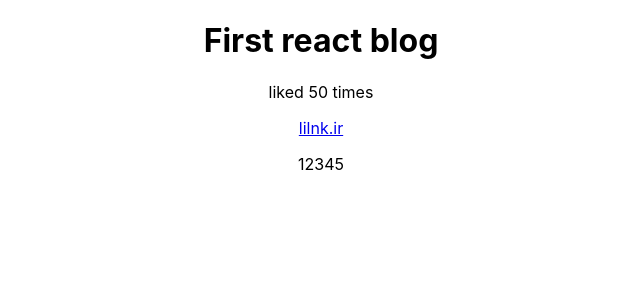
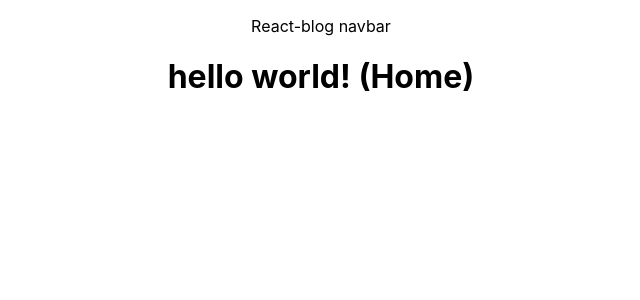
Before and after one commit to znghamid/react-blog, a React (Create React App) app: page / in a window 1280 px wide. Shown: the top 300 px of the page, without its empty margins (319-959 px from the left). Built offline with nearby package versions, Linux system fonts and the light colour scheme.

Commit message:
create components and use theme in app.js part5

```diff
--- a/src/App.js
+++ b/src/App.js
@@ -1,19 +1,14 @@
 import './App.css';
+import Navbar from './components/Navbar';
+import Home from './components/Home';
 
 function App() {
 
-  const title = "First react blog";
-  const link = "http://lilnk.ir";
-  const like = 50;
-  const array = [1, 2, 3, 4, 5];
-
   return (
     <div className="App">
+      <Navbar />
       <div className="content">
-        <h1>{ title }</h1>
-        <p>liked {like} times</p>
-        <a href={link}>lilnk.ir</a>
-        <p>{array}</p>
+        <Home />
       </div>
     </div>
   );
--- /dev/null
+++ b/src/components/Home.js
@@ -0,0 +1,7 @@
+const Home = () => {
+  return (
+    <h1>hello world! (Home)</h1>
+  );
+}
+
+export default Home;
--- /dev/null
+++ b/src/components/Navbar.js
@@ -0,0 +1,9 @@
+const Navbar = () => {
+  return (
+    <nav className="navbar">
+      <p>React-blog navbar</p>
+    </nav>
+  );
+}
+
+export default Navbar;
```
